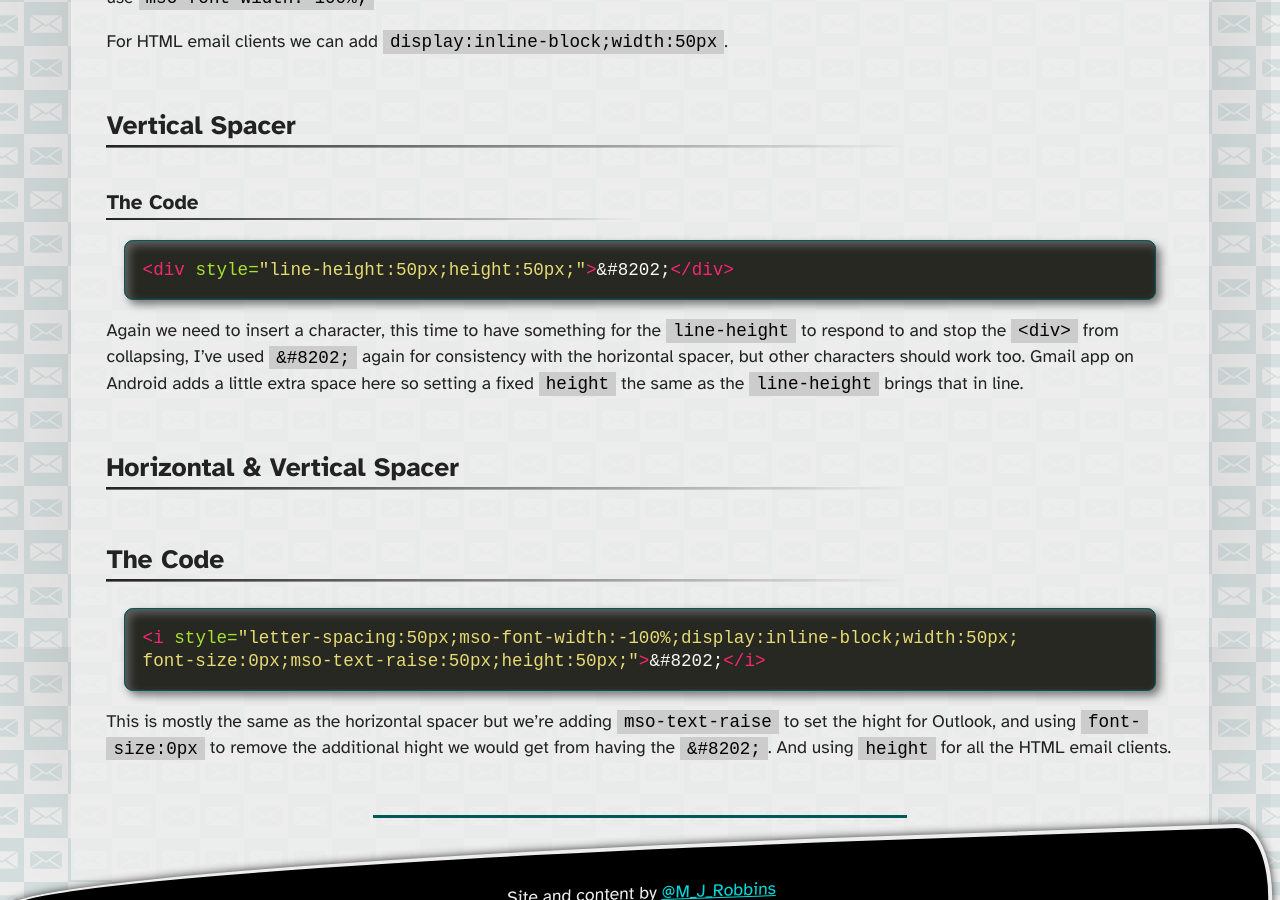
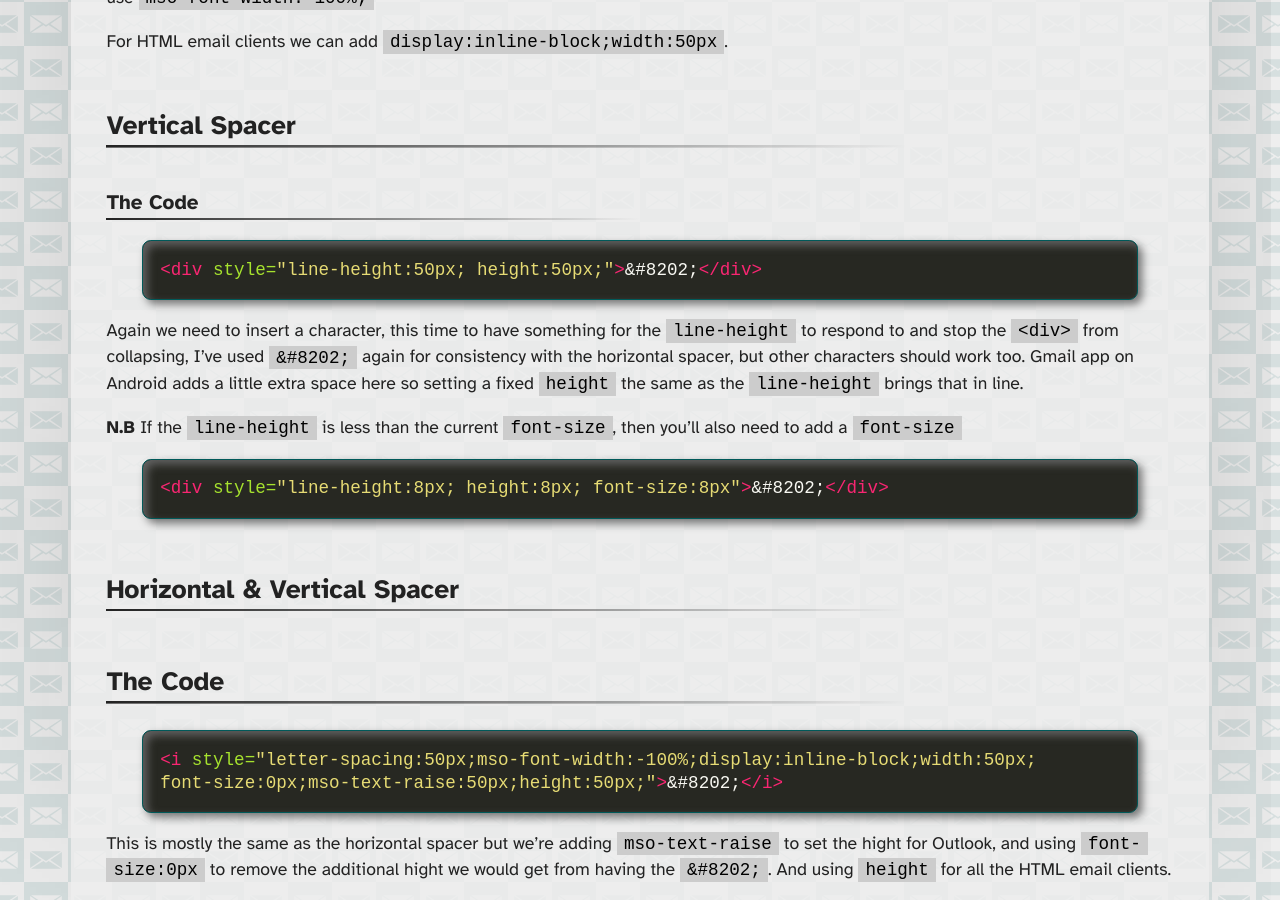
Before and after one commit to M-J-Robbins/good-email-code, a Jekyll site: the page built from email-code/spacing.md, in a window 1280 px wide and 900 px high, scrolled down 878 px. Built offline with Jekyll 4.4.1, drawn with Linux system fonts in a browser that asks for light colours; our own code applies the rules of GitHub Pages for plain Markdown files; a script that is not in the unit is left out; some of the changed text lies outside the part shown.

Commit message:
font-size note

````diff
--- a/email-code/spacing.md
+++ b/email-code/spacing.md
@@ -1,3 +1,6 @@
+<div class="updated">Last Updated: <time datetime="2022-03-01">1<sup>st</sup> March 2022</time></div>
+
+
 # Spacing
 Spacing seems like a very simple task but to do it accurately in email can get a little tricky at times.
 
@@ -8,9 +11,9 @@
 ## Horizontal Spacer
 
 ### The Code
-{% highlight html %}
+```html
 <i style="letter-spacing:50px;mso-font-width:-100%;display:inline-block;width:50px">&#8202;</i>
-{% endhighlight %}
+```
 
 To get it working in MSO Outlooks we are using `letter-spacing` to create the size of this spacer. And for `letter-spacing` to work we need a letter for it to work off.  In this case we are using a _"Hair Space"_ `&#8202;`.  This is the thinest character I found so it only adds a very tiny amount of space onto the 30px specified in the `letter-spacing`.  To remove that spacing from MSO Outlooks we can use `mso-font-width:-100%;`
 
@@ -20,19 +23,24 @@
 ## Vertical Spacer
 
 ### The Code
-{% highlight html %}
-<div style="line-height:50px;height:50px;">&#8202;</div>
-{% endhighlight %}
+```html
+<div style="line-height:50px; height:50px;">&#8202;</div>
+```
 
 Again we need to insert a character, this time to have something for the `line-height` to respond to and stop the `<div>` from collapsing, I've used `&#8202;` again for consistency with the horizontal spacer, but other characters should work too.  Gmail app on Android adds a little extra space here so setting a fixed `height` the same as the `line-height` brings that in line.
 
+**N.B** If the `line-height` is less than the current `font-size`, then you'll also need to add a `font-size`
+
+```html
+<div style="line-height:8px; height:8px; font-size:8px">&#8202;</div>
+```
 
 ## Horizontal & Vertical Spacer
 
 ## The Code
-{% highlight html %}
+```html
 <i style="letter-spacing:50px;mso-font-width:-100%;display:inline-block;width:50px;
 font-size:0px;mso-text-raise:50px;height:50px;">&#8202;</i>
-{% endhighlight %}
+```
 
 This is mostly the same as the horizontal spacer but we're adding `mso-text-raise` to set the hight for Outlook, and using `font-size:0px` to remove the additional hight we would get from having the `&#8202;`.  And using `height` for all the HTML email clients.
````
